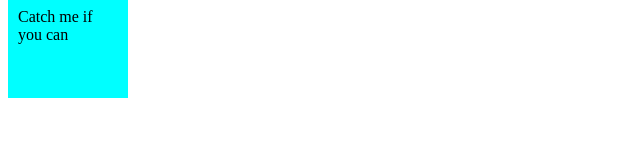
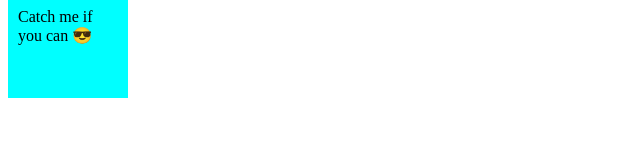
Before and after one commit to Sudarshan34/Catchme, a plain HTML site: page index.html in a window 1280 px wide. Shown: the full height of the page, 0-640 px from the left. Drawn offline with Linux system fonts and the light colour scheme.

Commit message:
adding catch me assignment using js

```diff
--- a/index.html
+++ b/index.html
@@ -26,7 +26,7 @@
 <body>
 
     <div id="catch">
-        <p id="catchme">Catch me if you can</p>
+        <p id="catchme">Catch me if you can 😎 </p>
     </div>
      <script>
 
```
